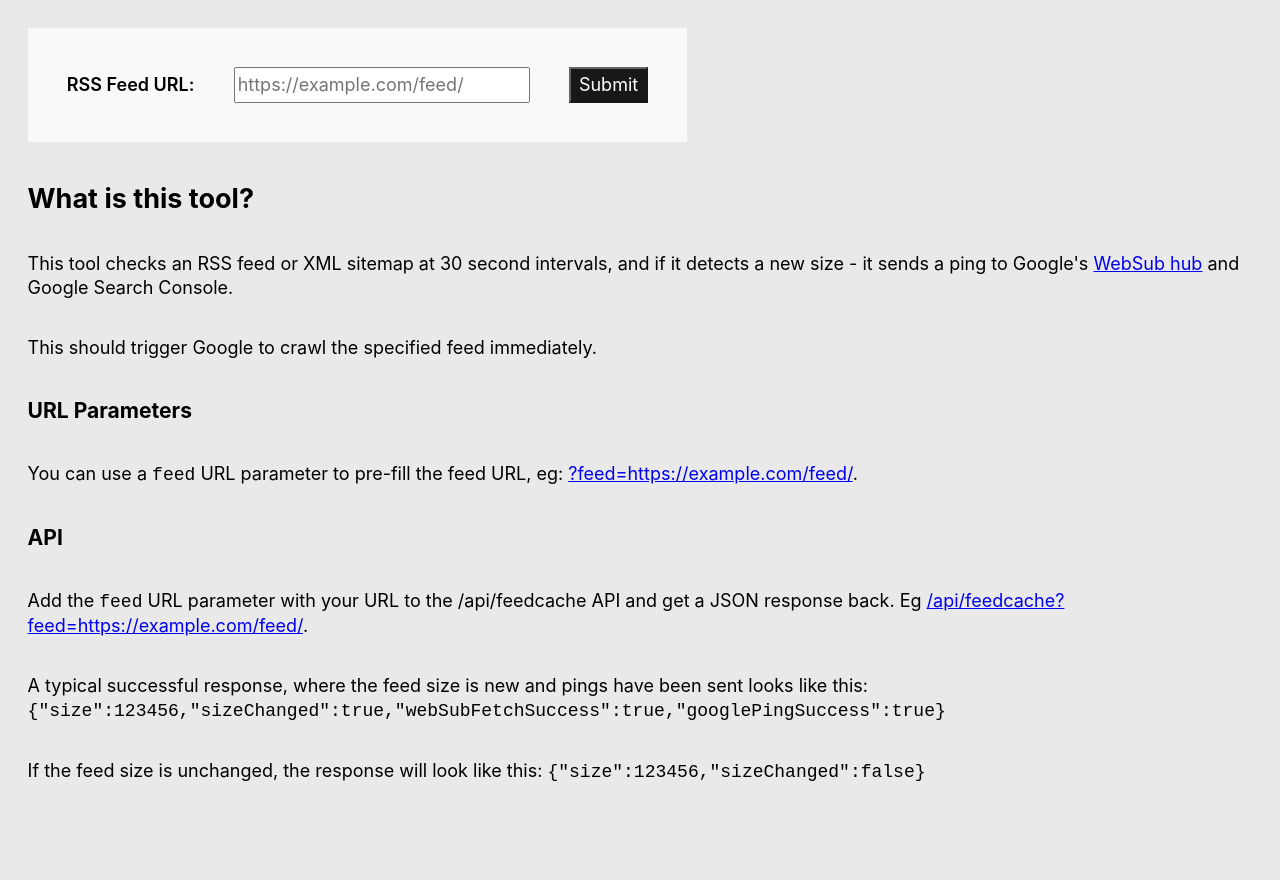
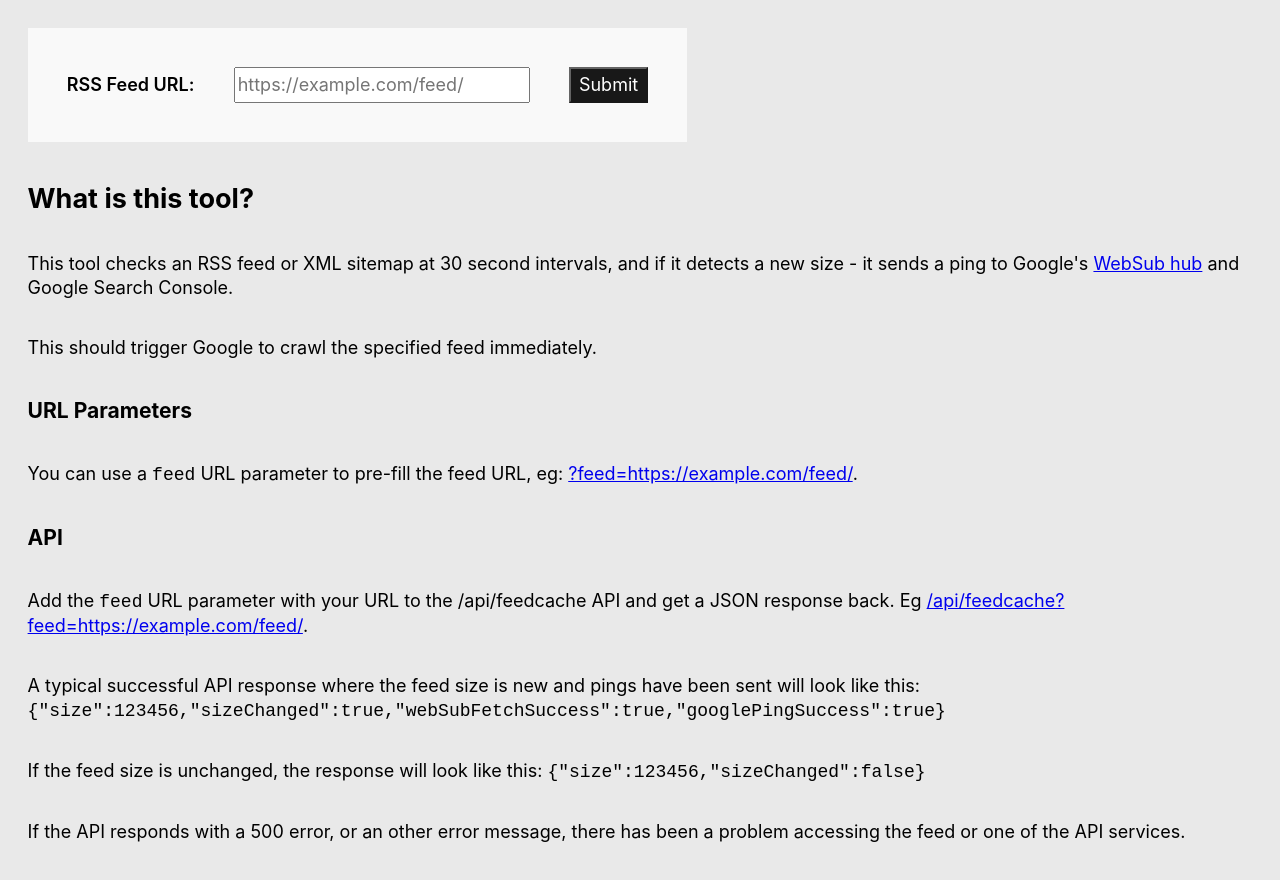
Before and after one commit to colinmcdermott/feedchecker-api, a Next.js app: page / in a window 1280 px wide. Shown: the top 880 px of the page. Built offline with nearby package versions, Linux system fonts and the light colour scheme.

Commit message:
Update index.tsx

```diff
--- a/pages/index.tsx
+++ b/pages/index.tsx
@@ -89,8 +89,9 @@ function FeedChecker() {
       <p>You can use a <code>feed</code> URL parameter to pre-fill the feed URL, eg: <a href='/?feed=https://example.com/feed/' rel='nofollow'>?feed=https://example.com/feed/</a>.</p>
       <h3>API</h3>
       <p>Add the <code>feed</code> URL parameter with your URL to the /api/feedcache API and get a JSON response back. Eg <a href='/api/feedcache?feed=https://example.com/feed/' rel='nofollow'>/api/feedcache?feed=https://example.com/feed/</a>.</p>
-      <p>A typical successful response, where the feed size is new and pings have been sent looks like this: <code>&#123;"size":123456,"sizeChanged":true,"webSubFetchSuccess":true,"googlePingSuccess":true&#125;</code></p>
+      <p>A typical successful API response where the feed size is new and pings have been sent will look like this: <code>&#123;"size":123456,"sizeChanged":true,"webSubFetchSuccess":true,"googlePingSuccess":true&#125;</code></p>
       <p>If the feed size is unchanged, the response will look like this: <code>&#123;"size":123456,"sizeChanged":false&#125;</code></p>
+      <p>If the API responds with a 500 error, or an other error message, there has been a problem accessing the feed or one of the API services.</p>
 
       {loading && <div id='loading'><p>Connecting to API...</p></div>}
       {feedSize && <div id='results'><p>API Success! Feed size: {feedSize} - Check interval: 30 seconds</p></div>}
```
